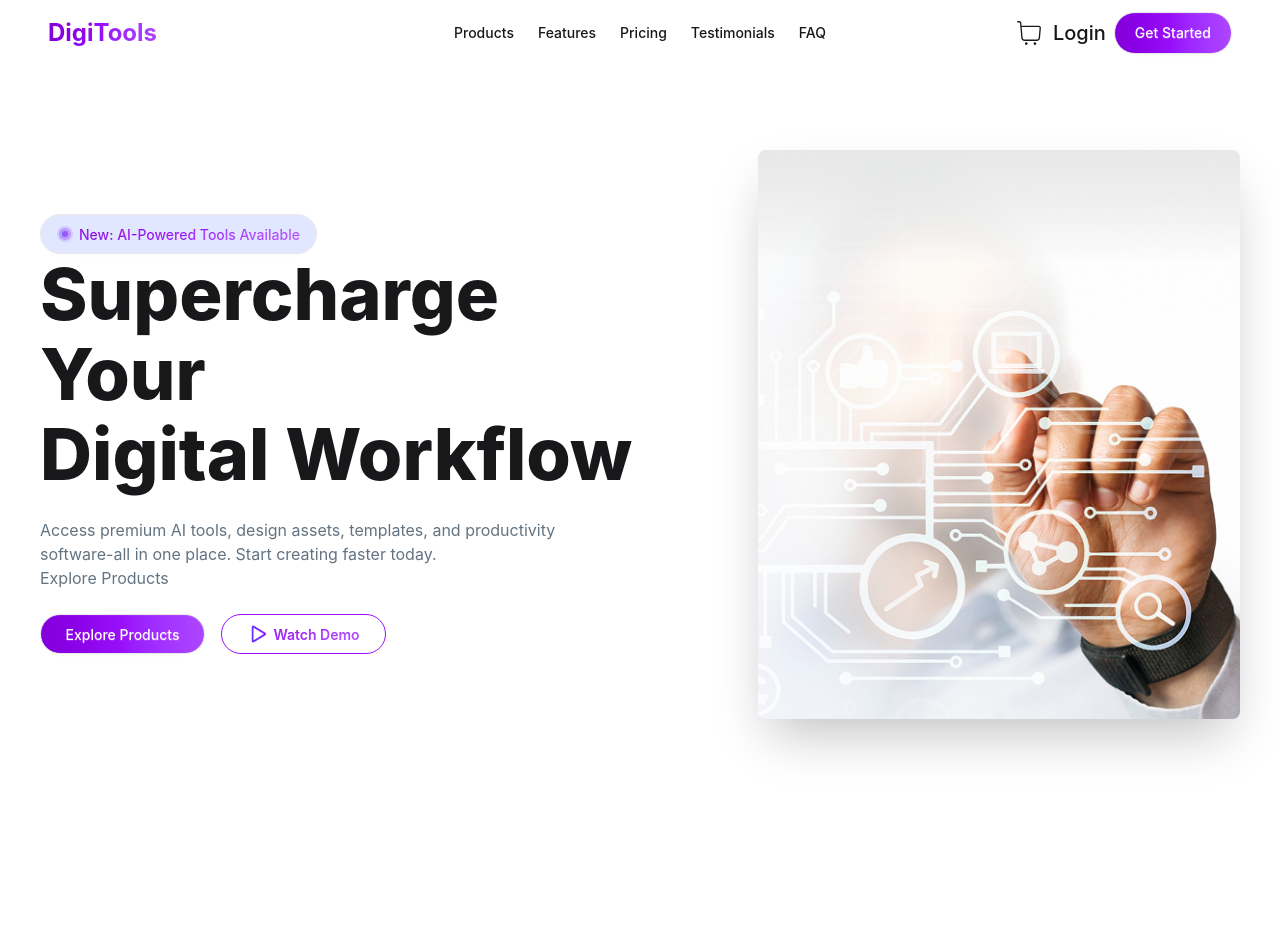
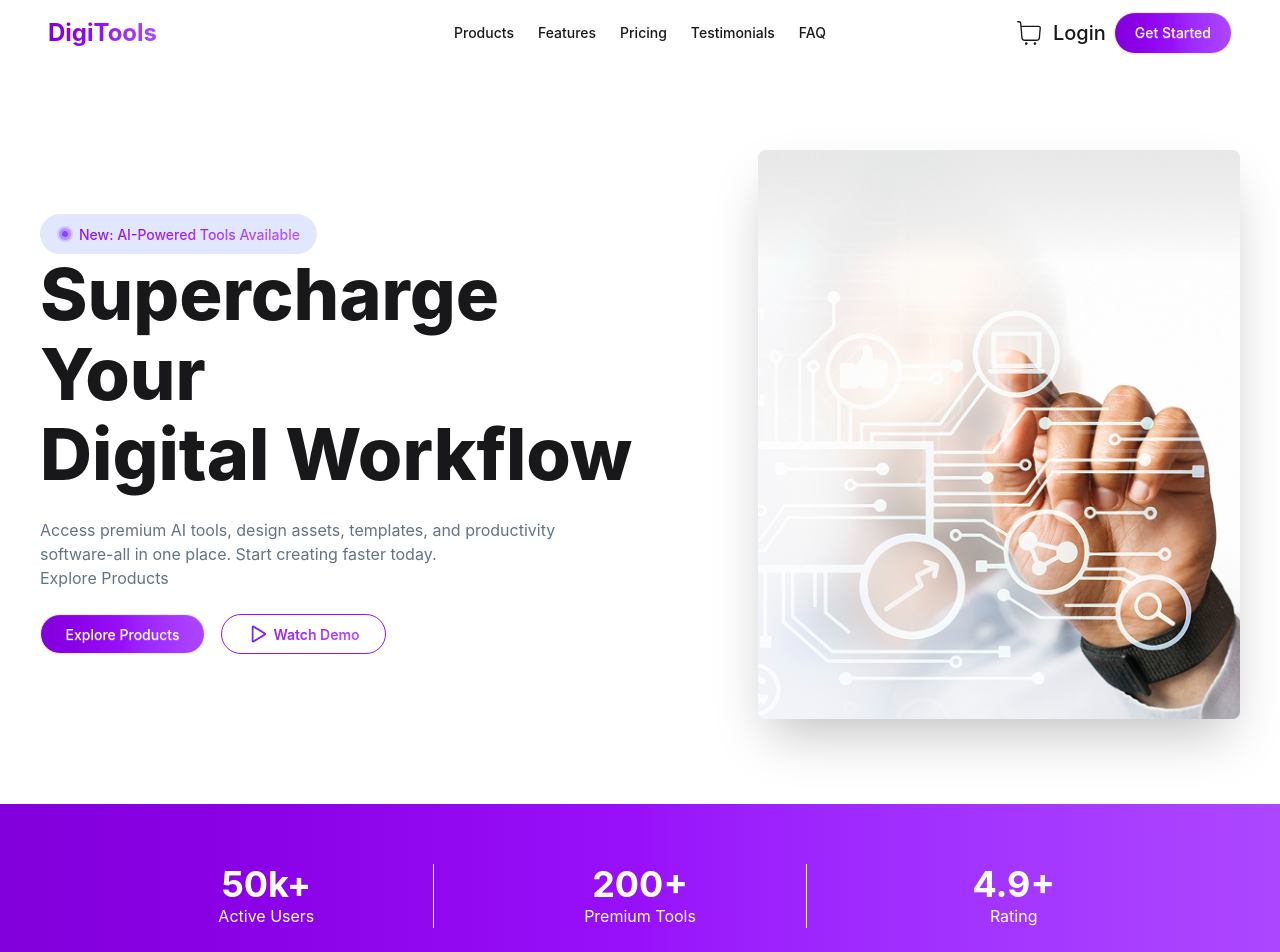
Before and after one commit to sadikur-sadik/B13-A6-DigiTools-Platform, a React (Vite) app: page / in a window 1280 px wide. Shown: the top 952 px of the page. Before the commit the page ends 804 px from the top, so only its background shows below. Built offline with nearby package versions, Linux system fonts and the light colour scheme.

Commit message:
Stats done

```diff
--- a/src/App.jsx
+++ b/src/App.jsx
@@ -2,6 +2,7 @@ import './App.css'
 import { Suspense } from 'react'
 import NavBar from './NavBar/NavBar'
 import Hero from './Hero/Hero'
+import Stats from './Stats/Stats'
 
 function App() {
 
@@ -13,7 +14,7 @@ function App() {
 
     <Hero></Hero>
 
-
+   <Stats></Stats>
 
    </>
   )
--- /dev/null
+++ b/src/Stats/Stats.jsx
@@ -0,0 +1,30 @@
+import React from 'react';
+
+const Stats = () => {
+    return (
+        <div className=' bg-linear-to-r from-purple-700 via-purple-600 to-purple-500 text-white'>
+            <div className="lg:max-w-300 max-w-180  mx-auto flex gap-10 flex-col md:flex-row items-center p-15">
+                <div className="text-center md:border-r border-b md:border-b-0 pb-8 md:pb-0 border-white flex-1">
+                    <div className="text-4xl font-bold">50k+</div>
+                    <div className="">Active Users</div>
+
+                </div>
+
+                <div className="text-center md:border-r border-b md:border-b-0 pb-8 md:pb-0 border-white flex-1">
+                    <div className="text-4xl font-bold">200+</div>
+                    <div className="">Premium Tools</div>
+
+
+                </div>
+
+                <div className="text-center flex-1">
+                    <div className="text-4xl font-bold">4.9+</div>
+                    <div className="">Rating</div>
+
+                </div>
+            </div>
+        </div>
+    );
+};
+
+export default Stats;
```
